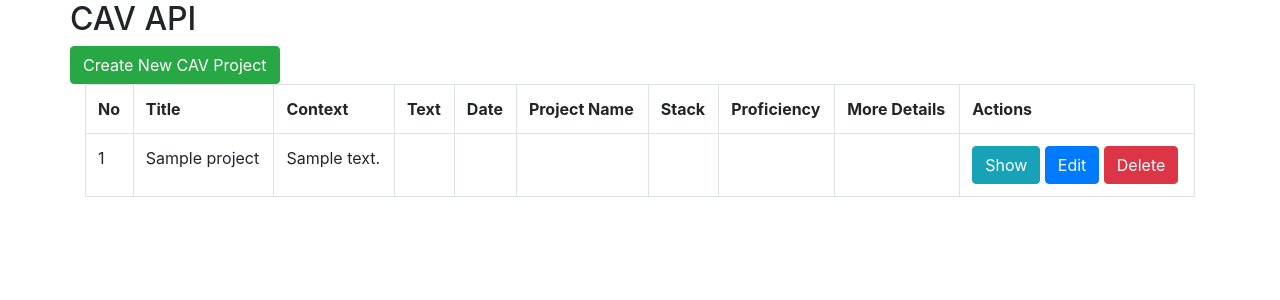
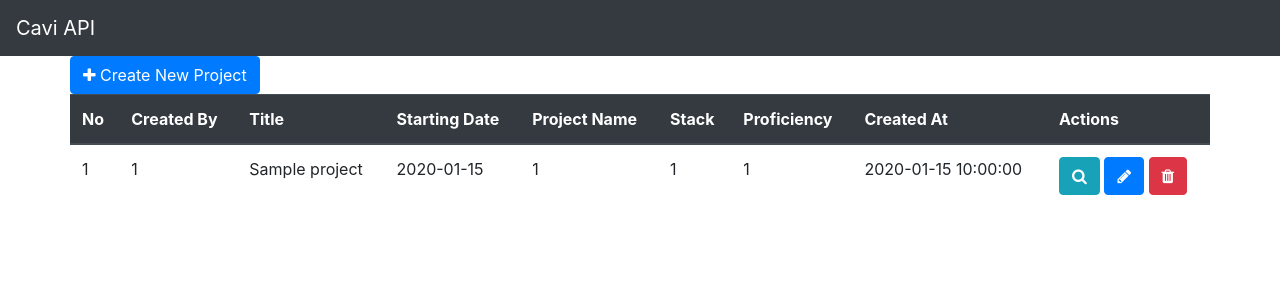
Before and after one commit to Oluwablin/cavi-api, a Laravel app: page /project in a window 1280 px wide. Shown: the top 300 px of the page. Run offline with Laravel 8, Linux system fonts and the light colour scheme; tables that the repository leaves empty hold one stand-in row (values such as "Sample post"); some libraries are stand-ins or nearby versions.

Commit message:
create new project feature done

```diff
--- a/app/Http/Controllers/ProjectController.php
+++ b/app/Http/Controllers/ProjectController.php
@@ -227,7 +227,8 @@ class ProjectController extends Controller
         $data       = $project->addProject($request);
 
         // return response
-        return response()->json($data, 200);
+        // return response()->json($data, 200);
+        return redirect()->back()->with('success', 'Project Created Successfully.');
     }
 
     /*
--- a/resources/views/project/index.blade.php
+++ b/resources/views/project/index.blade.php
@@ -2,63 +2,119 @@
 
 @section('content')
     <div class="row">
-        <div class="col-lg-14 margin-tb">
-            <div class="pull-left">
-                <h2>CAV API</h2>
+        <div>
+            <button type="button" class="btn btn-primary" data-toggle="modal" data-target="#createModalScrollable">
+                <i class="fa fa-plus"></i> Create New Project
+            </button>
         </div>
-            <div class="pull-right">
-                <a class="btn btn-success" href="{{ route('project.create') }}"> Create New CAV Project</a>
-            </div>
-        </div>
-    </div>
-
         @if ($message = Session::get('success'))
             <div class="alert alert-success">
                 <p>{{ $message }}</p>
             </div>
         @endif
 
-    <table class="table table-bordered">
+        <table class="table">
+            <thead class="thead-dark">
                 <tr>
                     <th>No</th>
+                    <th>Created By</th>
                     <th>Title</th>
-            <th>Context</th>
-            <th>Text</th>
-            <th>Date</th>
+                    <th>Starting Date</th>
                     <th>Project Name</th>
                     <th>Stack</th>
                     <th>Proficiency</th>
-            <th>More Details</th>
+                    <th>Created At</th>
                     <th>Actions</th>
                 </tr>
+            </thead>
+            <tbody>
                 @foreach ($projects as $project)
                 <tr>
                     <td>{{ $project->id }}</td>
+                    <td>{{ $project->user_id }}</td>
                     <td>{{ $project->title }}</td>
-            <td>{{ $project->context }}</td>
-            <td>{{ $project->text }}</td>
-            <td>{{ $project->date }}</td>
-            <td>{{ $project->select }}</td>
-            <td>{{ $project->radio_button }}</td>
-            <td>{{ $project->check_boxes }}</td>
-            <td>{{ $project->text_area }}</td>
+                    <td>{{ $project->start_date }}</td>
+                    <td>{{ $project->project }}</td>
+                    <td>{{ $project->stack }}</td>
+                    <td>{{ $project->proficiency }}</td>
+                    <td>{{ $project->created_at }}</td>
                     <td>
                         <form action="{{ route('project.destroy',$project->id) }}" method="POST">
 
-                    <a class="btn btn-info" href="{{ route('project.show',$project->id) }}">Show</a>
+                            {{-- <button type="button" class="btn btn-primary" data-toggle="modal" data-target=".bd-view-modal-lg" data-id="{{ $project->id }}">
+                                View Project
+                            </button> --}}
+                            {{-- <a class="btn btn-info" href="{{ route('project.show',$project->id) }}">View</a> --}}
 
-                    <a class="btn btn-primary" href="{{ route('project.edit',$project->id) }}">Edit</a>
+                            <a class="btn btn-info" href="javascript:void(0);" onclick="fetchOneProject({{ $project->id }})" title="View Project"><i class="fa fa-search"></i></a>
+                            <a class="btn btn-primary" href="{{ route('project.edit',$project->id) }}" title="Edit Project"><i class="fa fa-pencil"></i></a>
 
                             @csrf
                             @method('DELETE')
 
-                    <button type="submit" class="btn btn-danger">Delete</button>
+                            <button type="submit" class="btn btn-danger"title="Delete Project"><i class="fa fa-trash"></i></button>
                         </form>
                     </td>
                 </tr>
                 @endforeach
+            </tbody>
         </table>
+    </div>
+
+@include('project.models')
+@endsection
+
+@push('scripts')
+    <script type="text/javascript">
+        $('#createProject').on('sumbit', function(event) {
+            event.preventDefault();
+
+            title = $('#title').val();
+            context = $('#context').val();
+            description = $('#description').val();
+            start_date = $('#start_date').val();
+            project = $('#project:selected').val();
+            stack = $("input[name='stack']:checked").val();
+            proficiency = $("input[name='proficiency']:checked").val();
+            details = $('#details').val();
+
+            $.ajax({
+                url: "/add/project",
+                type: "POST",
+                data:{
+                    "_token": "{{ csrf_token() }}",
+                    title:title,
+                    context:context,
+                    description:description,
+                    start_date:start_date,
+                    project:project,
+                    stack:stack,
+                    proficiency:proficiency,
+                    details:details,
+                },
+                success:function(response){
+                    console.log(response);
+                },
+            });
+        });
 
 
+    //     function fetchOneProject(project_id) {
+    //     $("#spinner").show();
+	// 	  console.log(project_id);
+	// 	fetch(`{{ url('/view/project') }}/${project_id}`).then(r => r.json()).then(result => {
+	// 	  //$("#edit_lettertype").val(result.letter_type_id);
+	// 	  $("#edit_subject").val(result.subject);
+	// 	  $("#edit_letterbody").val(result.body);
+	// 	  $("#viewModalScrollable").modal();
+	// 	  $("#spinner").hide();
+	// 	}).catch(err => {
+	// 	  console.log(err);
+	// 	});
+    //   }
 
-@endsection
+        function fetchOneProject(project_id) {
+            console.log(project_id);
+        }
+    </script>
+@endpush
--- a/resources/views/project/layout.blade.php
+++ b/resources/views/project/layout.blade.php
@@ -2,13 +2,48 @@
 <html>
 <head>
     <title>Cavi API</title>
-    <link href="https://cdnjs.cloudflare.com/ajax/libs/twitter-bootstrap/4.0.0-alpha/css/bootstrap.css" rel="stylesheet">
+
+    <!-- CSS -->
+    <link rel="stylesheet" href="https://stackpath.bootstrapcdn.com/bootstrap/4.4.1/css/bootstrap.min.css" integrity="sha384-Vkoo8x4CGsO3+Hhxv8T/Q5PaXtkKtu6ug5TOeNV6gBiFeWPGFN9MuhOf23Q9Ifjh" crossorigin="anonymous">
+
+    <!-- JS -->
+    <script src="https://code.jquery.com/jquery-3.4.1.slim.min.js" integrity="sha384-J6qa4849blE2+poT4WnyKhv5vZF5SrPo0iEjwBvKU7imGFAV0wwj1yYfoRSJoZ+n" crossorigin="anonymous"></script>
+<script src="https://cdn.jsdelivr.net/npm/popper.js@1.16.0/dist/umd/popper.min.js" integrity="sha384-Q6E9RHvbIyZFJoft+2mJbHaEWldlvI9IOYy5n3zV9zzTtmI3UksdQRVvoxMfooAo" crossorigin="anonymous"></script>
+<script src="https://stackpath.bootstrapcdn.com/bootstrap/4.4.1/js/bootstrap.min.js" integrity="sha384-wfSDF2E50Y2D1uUdj0O3uMBJnjuUD4Ih7YwaYd1iqfktj0Uod8GCExl3Og8ifwB6" crossorigin="anonymous"></script>
+<!-- FONT AWESOME -->
+<link rel="stylesheet" href="https://cdnjs.cloudflare.com/ajax/libs/font-awesome/4.7.0/css/font-awesome.min.css">
 </head>
 <body>
+    <header>
+        <!-- Fixed navbar -->
+        <nav class="navbar navbar-expand-md navbar-dark bg-dark">
+          <a class="navbar-brand" href="#">Cavi API</a>
+          <button class="navbar-toggler" type="button" data-toggle="collapse" data-target="#navbarCollapse" aria-controls="navbarCollapse" aria-expanded="false" aria-label="Toggle navigation">
+            <span class="navbar-toggler-icon"></span>
+          </button>
+          {{-- <div class="collapse navbar-collapse" id="navbarCollapse">
+            <ul class="navbar-nav mr-auto">
+              <li class="nav-item active">
+                <a class="nav-link" href="#">Home <span class="sr-only">(current)</span></a>
+              </li>
+              <li class="nav-item">
+                <a class="nav-link" href="#">Link</a>
+              </li>
+              <li class="nav-item">
+                <a class="nav-link disabled" href="#" tabindex="-1" aria-disabled="true">Disabled</a>
+              </li>
+            </ul>
+            <form class="form-inline mt-2 mt-md-0">
+              <input class="form-control mr-sm-2" type="text" placeholder="Search" aria-label="Search">
+              <button class="btn btn-outline-success my-2 my-sm-0" type="submit">Search</button>
+            </form>
+          </div> --}}
+        </nav>
+      </header>
 
-<div class="container">
-    @yield('content')
-</div>
+    <div class="container">
+        @yield('content')
+    </div>
 
 </body>
 </html>
--- /dev/null
+++ b/resources/views/project/models.blade.php
@@ -0,0 +1,151 @@
+<!-- CREATE NEW PROJECT MODAL -->
+<div class="modal fade" id="createModalScrollable" tabindex="-1" role="dialog" aria-labelledby="createModalScrollableTitle" aria-hidden="true">
+    <div class="modal-dialog modal-dialog-scrollable" role="document">
+        <div class="modal-content">
+        <div class="modal-header">
+            <h5 class="modal-title" id="createModalScrollableTitle">Add New Project</h5>
+            <button type="button" class="close" data-dismiss="modal" aria-label="Close">
+            <span aria-hidden="true">&times;</span>
+            </button>
+        </div>
+        <div class="modal-body">
+            <form action="/add/project" method="POST" id="createProject">
+                @csrf
+                <div class="form-group">
+                    <input type="text" name="title" class="form-control" id="title" placeholder="Title">
+                </div>
+                {{-- <div class="form-group">
+                    <textarea name="letterbody" class="summernote" cols="30" rows="10" class="form-control" placeholder="Message"></textarea>
+                </div> --}}
+                <div class="form-group">
+                    <textarea name="context" id="context" cols="10" rows="5" class="form-control" placeholder="Context of the project"></textarea>
+                </div>
+                <div class="form-group">
+                    <textarea name="description" id="description" cols="10" rows="5" class="form-control" placeholder="Description of the project"></textarea>
+                </div>
+                <div class="form-group">
+                    <input type="date" id="start_date" name="start_date" class="form-control" id="" placeholder="">
+                </div>
+                <div>
+                    <select class="form-control" name="project" id="project">
+                        <option selected>Open this to select project</option>
+                        <option value="1">Officemate</option>
+                        <option value="2">TIMS</option>
+                        <option value="3">CATSS</option>
+                    </select>
+                </div>
+                <div>
+                    <label for="stack"><strong>Stack</strong></label>
+                </div>
+                <div>
+                    <div class="form-check form-check-inline">
+                        <input class="form-check-input" type="radio" name="stack" id="stack1" value="1">
+                        <label class="form-check-label" for="stack1">Backend</label>
+                      </div>
+                      <div class="form-check form-check-inline">
+                        <input class="form-check-input" type="radio" name="stack" id="stack2" value="2">
+                        <label class="form-check-label" for="stack2">Frontend</label>
+                      </div>
+                      <div class="form-check form-check-inline">
+                        <input class="form-check-input" type="radio" name="stack" id="stack3" value="3">
+                        <label class="form-check-label" for="stack3">Dev Ops</label>
+                      </div>
+                      <div class="form-check form-check-inline">
+                        <input class="form-check-input" type="radio" name="stack" id="stack4" value="4">
+                        <label class="form-check-label" for="stack4">Designer UI/UX</label>
+                      </div>
+                </div>
+                <div>
+                    <label for="proficiency"><strong>Proficiency</strong></label>
+                </div>
+                <div>
+                    <div class="form-check form-check-inline">
+                        <input class="form-check-input" type="radio" name="proficiency" id="proficiency1" value="1">
+                        <label class="form-check-label" for="proficiency1">Expert</label>
+                      </div>
+                      <div class="form-check form-check-inline">
+                        <input class="form-check-input" type="radio" name="proficiency" id="proficiency2" value="2">
+                        <label class="form-check-label" for="proficiency2">Intermediate</label>
+                      </div>
+                      <div class="form-check form-check-inline">
+                        <input class="form-check-input" type="radio" name="proficiency" id="proficiency3" value="3">
+                        <label class="form-check-label" for="proficiency3">Beginner</label>
+                      </div>
+                </div>
+                <div class="form-group">
+                    <textarea name="details" id="details" cols="10" rows="5" class="form-control" placeholder="More details about the project"></textarea>
+                </div>
+        </div>
+        <div class="modal-footer">
+                <button type="button" class="btn btn-secondary" data-dismiss="modal">Close</button>
+                <button type="submit" class="btn btn-primary" id="submit">Save changes</button>
+            </form>
+        </div>
+        </div>
+    </div>
+</div>
+
+{{-- MODAL TO SHOW A PARTICULAR PROJECT --}}
+<div class="modal fade bd-view-modal-lg" tabindex="-1" role="dialog" aria-labelledby="myLargeModalLabel" aria-hidden="true">
+    <div class="modal-dialog modal-lg" role="document">
+        <div class="modal-content">
+            <div class="modal-header">
+                <h5 class="modal-title" id="myLargeModalLabel">Modal title</h5>
+                <button type="button" class="close" data-dismiss="modal" aria-label="Close">
+                  <span aria-hidden="true">&times;</span>
+                </button>
+              </div>
+              <div class="modal-body">
+                <div class="col-md-12">
+                    <p><strong>Context of Project</strong></p>
+                    <p>
+                        Lorem Ipsum dolor sit amet, consectetur adipiscing elit, sed do eiusmod tempor incididunt ut labore et dolore magna aliqua. Ut enim ad minim veniam, quis nostrud exercitation ullamco laboris nisi ut aliquip ex ea commodo consequat. Duis aute irure dolor in reprehenderit in voluptate velit esse cillum dolore eu fugiat nulla pariatur. Excepteur sint occaecat cupidatat non proident, sunt in culpa qui officia deserunt mollit anim id est laborum.
+                    </p>
+                </div>
+                <div class="col-md-12">
+                    <p><strong>Description of Project</strong></p>
+                    <p>
+                        Lorem Ipsum dolor sit amet, consectetur adipiscing elit, sed do eiusmod tempor incididunt ut labore et dolore magna aliqua. Ut enim ad minim veniam, quis nostrud exercitation ullamco laboris nisi ut aliquip ex ea commodo consequat. Duis aute irure dolor in reprehenderit in voluptate velit esse cillum dolore eu fugiat nulla pariatur. Excepteur sint occaecat cupidatat non proident, sunt in culpa qui officia deserunt mollit anim id est laborum.
+                    </p>
+                </div>
+                <div class="row">
+                    <div class="col-md-6">
+                        <p><strong>Starting Date</strong></p>
+                        <p>
+                            2020/04/02
+                        </p>
+                    </div>
+                    <div class="col-md-6">
+                        <p><strong>Project</strong></p>
+                        <p>
+                            Officemate
+                        </p>
+                    </div>
+                </div>
+                <div class="row">
+                    <div class="col-md-6">
+                        <p><strong>Stack</strong></p>
+                        <p>
+                            Backend
+                        </p>
+                    </div>
+                    <div class="col-md-6">
+                        <p><strong>Proficiency</strong></p>
+                        <p>
+                            Intermediate
+                        </p>
+                    </div>
+                </div>
+                <div class="col-md-12">
+                    <p><strong>More Details</strong></p>
+                    <p>
+                        Lorem Ipsum dolor sit amet, consectetur adipiscing elit, sed do eiusmod tempor incididunt ut labore et dolore magna aliqua. Ut enim ad minim veniam, quis nostrud exercitation ullamco laboris nisi ut aliquip ex ea commodo consequat. Duis aute irure dolor in reprehenderit in voluptate velit esse cillum dolore eu fugiat nulla pariatur. Excepteur sint occaecat cupidatat non proident, sunt in culpa qui officia deserunt mollit anim id est laborum.
+                    </p>
+                </div>
+              </div>
+              <div class="modal-footer">
+                <button type="button" class="btn btn-secondary" data-dismiss="modal">Close</button>
+              </div>
+        </div>
+    </div>
+  </div>
--- a/routes/web.php
+++ b/routes/web.php
@@ -21,9 +21,9 @@ Route::get('/', function () {
 Route::resource('project', 'ProjectController');
 
 // TODO: modify the route to match what ever you want on your frontend.
-Route::post('/this/can/be/anything', 	'ProjectController@addProject');
+Route::post('/add/project', 	'ProjectController@addProject');
 Route::get('/this/can/be/anything', 	'ProjectController@allProjects');
-Route::get('/this/can/be/anything', 	'ProjectController@oneProjectById');
+Route::get('/view/project/{id}', 	'ProjectController@oneProjectById');
 Route::put('/this/can/be/anything', 	'ProjectController@updateProject');
 Route::delete('/this/can/be/anything', 	'ProjectController@deleteProject');
 Route::delete('/this/can/be/anything', 	'ProjectController@deleteAllProject');
```
Also changed, not shown: resources/views/project/show.blade.php (+8 -8 lines), database/migrations/2020_03_25_085840_create_projects_table.php. Lines whose indentation alone changed are shown as unchanged.
